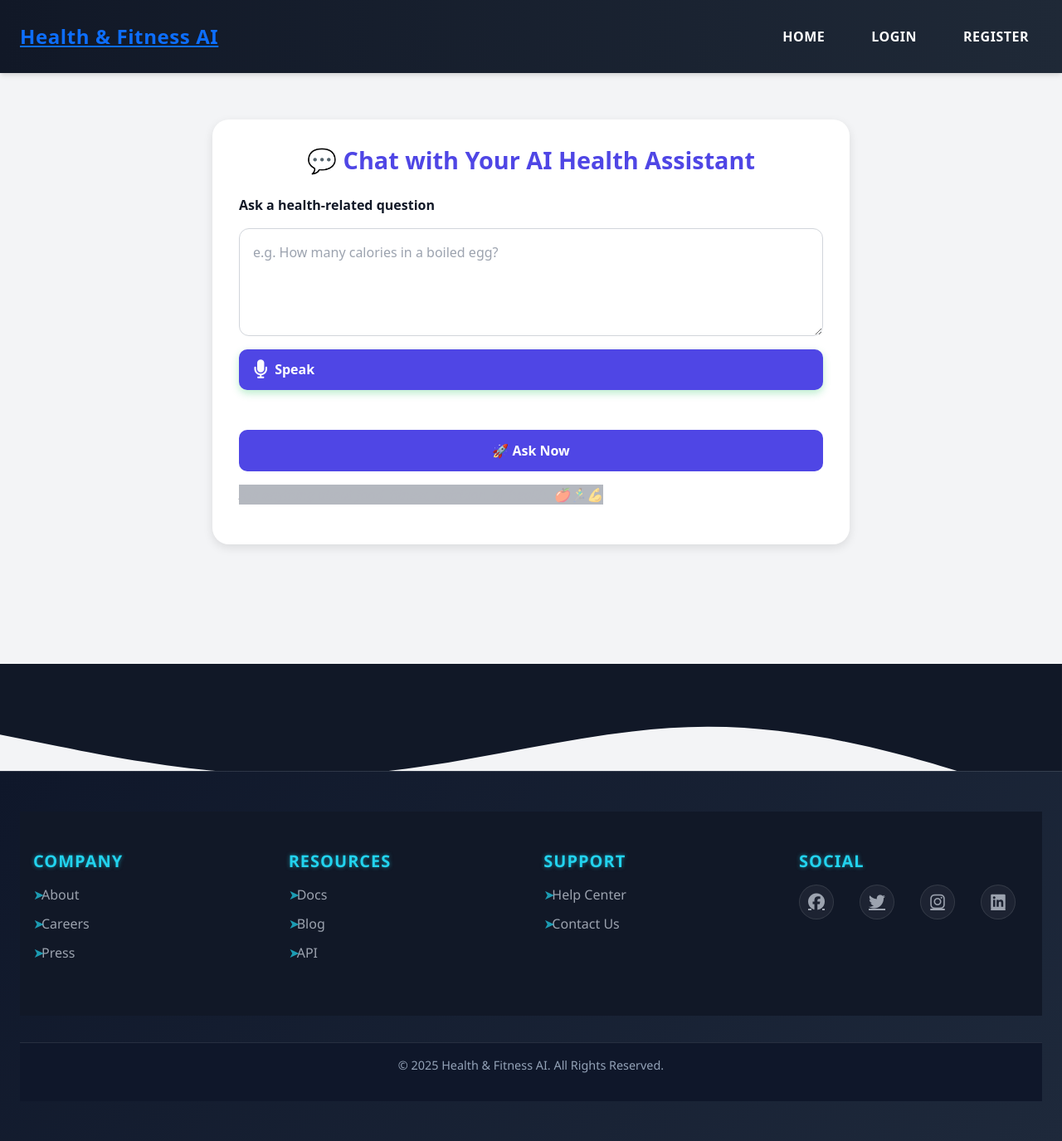
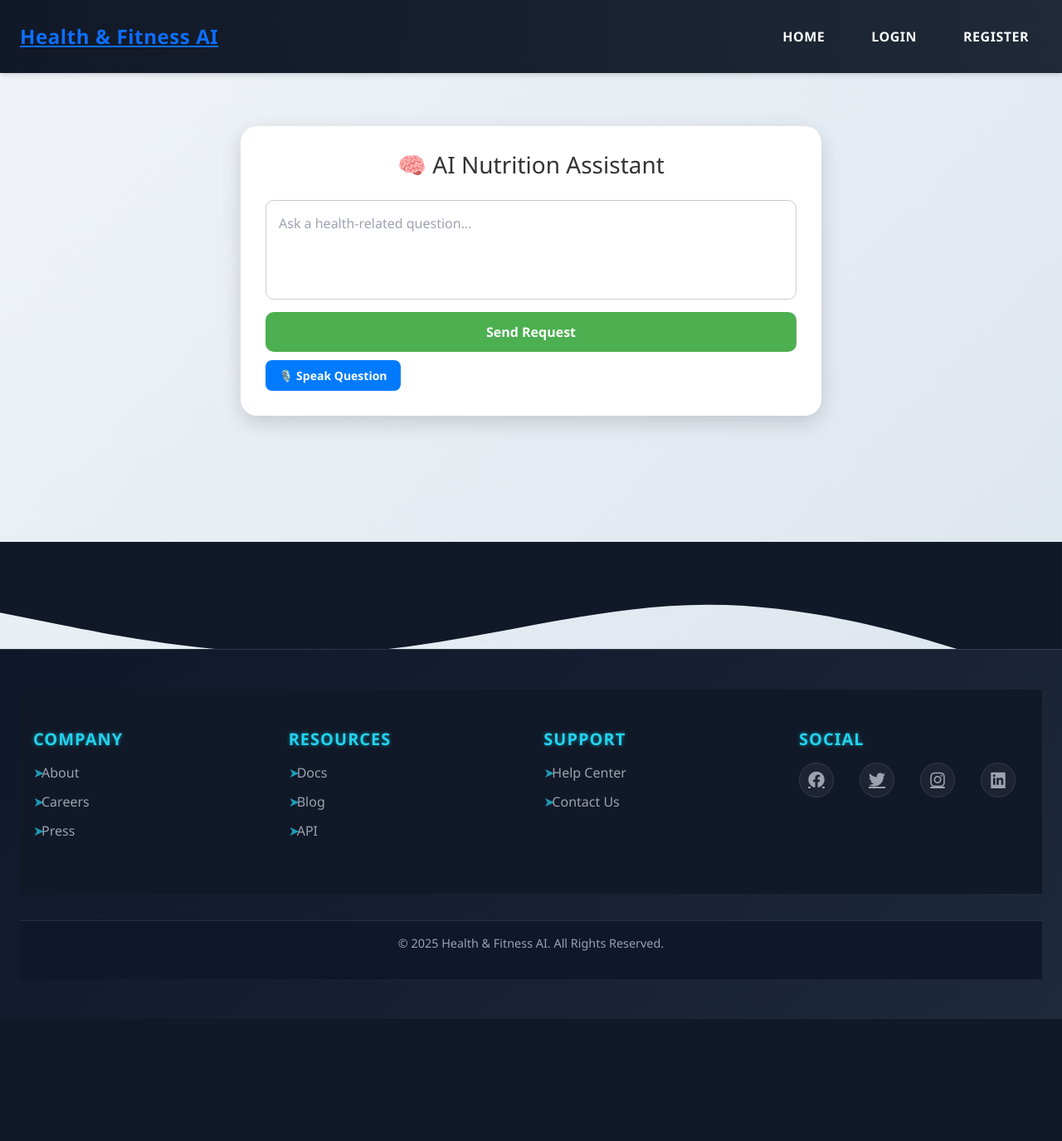
Before and after one commit to amma630/health, a Django app: page /chat/ in a window 1280 px wide. Shown: the whole page at 83% size. After the commit the page ends 1228 px from the top, so only its background shows below. Run offline with Django 5.2, Linux system fonts and the light colour scheme.

Commit message:
Update chat.html

```diff
--- a/health_fitness_ai/templates/ai_chat/chat.html
+++ b/health_fitness_ai/templates/ai_chat/chat.html
@@ -1,242 +1,210 @@
 {% extends "users/base.html" %}
+
 {% block title %}AI Health Chat{% endblock %}
 
 {% block content %}
-<!-- Font Awesome for Icons -->
-<link rel="stylesheet" href="https://cdnjs.cloudflare.com/ajax/libs/font-awesome/6.5.0/css/all.min.css">
-
-<div class="chat-container">
-    <h2>💬 Chat with Your AI Health Assistant</h2>
-
-    <form method="POST" enctype="multipart/form-data" class="chat-form">
-        {% csrf_token %}
-        <label for="query">Ask a health-related question</label>
-        <textarea name="query" id="query" rows="4" placeholder="e.g. How many calories in a boiled egg?"></textarea>
-
-        <!-- 🎙 Stylish Speak Button -->
-        <button type="button" onclick="startListening()" class="mic-button">
-            <i class="fas fa-microphone mic-icon"></i> Speak
-        </button>
-        <p id="spokenText" class="spoken-text"></p>
-
-        <!-- <label for="image">Or upload an image (coming soon)</label>
-        <input type="file" name="image" accept="image/*" /> -->
-
-        <button type="submit">🚀 Ask Now</button>
-    </form>
-
-    {% if query %}
-        <div class="chat-box">
-            <div class="bubble user">
-                <span class="label">👤 You</span>
-                <p>{{ query }}</p>
-            </div>
-            <div class="bubble ai">
-                <span class="label">🤖 AI</span>
-                <p>{{ response|safe }}</p>
-            </div>
-        </div>
-    {% else %}
-        <p class="placeholder">Ask anything about food, fitness, nutrition, or health. 🍎🏃‍♂️💪</p>
-    {% endif %}
-</div>
-
-<script>
-    function startListening() {
-        const recognition = new (window.SpeechRecognition || window.webkitSpeechRecognition)();
-        recognition.lang = 'en-US';
-        recognition.interimResults = false;
-
-        recognition.start();
-
-        recognition.onresult = function (event) {
-            const transcript = event.results[0][0].transcript;
-            document.getElementById("query").value = transcript;
-            document.getElementById("spokenText").textContent = `🎤 You said: "${transcript}"`;
-        };
-
-        recognition.onerror = function (event) {
-            document.getElementById("spokenText").textContent = "❌ Speech error: " + event.error;
-        };
-    }
-</script>
-
 <style>
-:root {
-    --bg-light: #f9fafb;
-    --primary-color: #4f46e5;
-    --accent-color: #22c55e;
-    --text-color: #111827;
-    --muted: #6b7280;
-    --bubble-ai: #eef2ff;
-    --bubble-user: #dcfce7;
-    --shadow: 0 4px 12px rgba(0, 0, 0, 0.1);
+    body {
+        font-family: 'Segoe UI', Tahoma, Geneva, Verdana, sans-serif;
+        background: linear-gradient(135deg, #f0f4f8, #d9e2ec);
+        margin: 0;
+        padding: 0;
     }
 
     .chat-container {
-    max-width: 768px;
-    margin: 2rem auto;
-    padding: 2rem;
+        max-width: 700px;
+        margin: 40px auto;
+        padding: 30px;
         background: white;
+        box-shadow: 0 8px 24px rgba(0, 0, 0, 0.15);
         border-radius: 20px;
-    box-shadow: var(--shadow);
+        transition: all 0.3s ease-in-out;
+    }
+
+    .chat-container:hover {
+        transform: scale(1.01);
     }
 
     .chat-container h2 {
-    font-size: 1.8rem;
-    margin-bottom: 1.5rem;
-    color: var(--primary-color);
-    font-weight: 700;
         text-align: center;
+        font-size: 28px;
+        color: #333;
+        margin-bottom: 25px;
     }
 
-.chat-form {
+    form {
         display: flex;
         flex-direction: column;
-    gap: 1rem;
+        gap: 15px;
     }
 
-.chat-form label {
-    font-weight: 600;
-    color: var(--text-color);
+    textarea {
+        resize: none;
+        padding: 15px;
+        border: 1px solid #ccc;
+        border-radius: 10px;
+        font-size: 16px;
+        height: 120px;
+        transition: border 0.2s ease-in-out;
     }
 
-.chat-form textarea,
-.chat-form input[type="file"] {
-    padding: 1rem;
-    border-radius: 12px;
-    border: 1px solid #d1d5db;
-    font-size: 1rem;
-    line-height: 1.5;
-    transition: border 0.3s;
-}
-
-.chat-form textarea:focus {
-    border-color: var(--primary-color);
+    textarea:focus {
+        border-color: #007bff;
         outline: none;
     }
 
-.chat-form button {
-    background: var(--primary-color);
-    color: white;
+    button {
+        padding: 12px;
+        font-size: 16px;
+        font-weight: bold;
         border: none;
-    padding: 0.8rem 1.2rem;
         border-radius: 10px;
-    font-size: 1rem;
-    font-weight: 600;
         cursor: pointer;
         transition: background 0.3s ease;
     }
 
-.chat-form button:hover {
-    background: #4338ca;
+    button[type="submit"] {
+        background-color: #4caf50;
+        color: white;
     }
 
-.chat-box {
-    margin-top: 2rem;
-    display: flex;
-    flex-direction: column;
-    gap: 1.5rem;
+    button[type="submit"]:hover {
+        background-color: #45a049;
     }
 
-.bubble {
-    padding: 1rem 1.2rem;
-    border-radius: 16px;
-    max-width: 85%;
-    line-height: 1.6;
-    position: relative;
-    font-size: 1rem;
-    box-shadow: var(--shadow);
-    animation: slideIn 0.4s ease-out;
+    .response {
+        margin-top: 25px;
+        padding: 20px;
+        border-radius: 15px;
+        background: #e6f7ff;
+        border-left: 6px solid #2196F3;
+        animation: fadeIn 0.4s ease-in-out;
     }
 
-.bubble.user {
-    background-color: var(--bubble-user);
-    align-self: flex-end;
-    border-bottom-right-radius: 0;
+    .response.nutrition {
+        background: #fff8e1;
+        border-left: 6px solid #ff9800;
     }
 
-.bubble.ai {
-    background-color: var(--bubble-ai);
-    align-self: flex-start;
-    border-bottom-left-radius: 0;
+    .speak-button {
+        margin-top: 10px;
+        padding: 8px 16px;
+        background-color: #333;
+        color: white;
+        border-radius: 8px;
+        font-size: 14px;
+        border: none;
+        cursor: pointer;
     }
 
-.label {
-    font-size: 0.85rem;
-    font-weight: 700;
-    color: var(--muted);
-    display: block;
-    margin-bottom: 0.5rem;
+    .speak-button:hover {
+        background-color: #111;
     }
 
-.placeholder {
-    color: var(--muted);
-    font-style: italic;
-    margin-top: 1rem;
-    text-align: center;
-}
-
-.spoken-text {
-    font-style: italic;
-    color: var(--muted);
-    font-size: 0.9rem;
-}
-
-/* 🎙 Stylish Mic Button */
     .mic-button {
-    background: var(--accent-color);
+        margin-top: 10px;
+        padding: 8px 16px;
+        background-color: #007bff;
         color: white;
+        border-radius: 8px;
+        font-size: 14px;
         border: none;
-    padding: 0.8rem 1.4rem;
-    border-radius: 50px;
-    font-size: 1rem;
-    font-weight: 600;
         cursor: pointer;
-    display: inline-flex;
-    align-items: center;
-    gap: 0.6rem;
-    transition: all 0.3s ease;
-    box-shadow: 0 4px 10px rgba(34, 197, 94, 0.3);
     }
 
     .mic-button:hover {
-    background-color: #16a34a;
-    transform: translateY(-2px);
-    box-shadow: 0 6px 14px rgba(34, 197, 94, 0.4);
+        background-color: #0056b3;
     }
 
-.mic-icon {
-    font-size: 1.2rem;
-    animation: pulseMic 2s infinite;
+    @keyframes fadeIn {
+        from { opacity: 0; transform: translateY(20px); }
+        to { opacity: 1; transform: translateY(0); }
     }
 
-@keyframes pulseMic {
-    0% { transform: scale(1); opacity: 0.8; }
-    50% { transform: scale(1.2); opacity: 1; }
-    100% { transform: scale(1); opacity: 0.8; }
+    @media (max-width: 768px) {
+        .chat-container {
+            margin: 20px;
+            padding: 20px;
         }
 
-@keyframes slideIn {
-    from { opacity: 0; transform: translateX(10px); }
-    to { opacity: 1; transform: translateX(0); }
-}
-
-@media (max-width: 600px) {
-    .chat-container {
-        padding: 1rem;
-        margin: 1rem;
-    }
-
-    .bubble {
-        font-size: 0.95rem;
-        padding: 0.8rem 1rem;
-    }
-
-    .chat-form button {
-        font-size: 0.95rem;
-        padding: 0.6rem 1rem;
+        textarea {
+            height: 100px;
         }
     }
 </style>
+
+<div class="chat-container">
+    <h2>🧠 AI Nutrition Assistant</h2>
+
+    <form method="POST" onsubmit="return validateForm()">
+        {% csrf_token %}
+        <textarea id="query" name="query" placeholder="Ask a health-related question...">{{ query }}</textarea>
+        <button type="submit">Send Request</button>
+    </form>
+
+    <button class="mic-button" onclick="startListening()">🎙️ Speak Question</button>
+
+    {% if response %}
+        <div class="response">
+            <strong>🤖 AI Text Response:</strong><br>
+            {{ response|linebreaks }}
+            <button class="speak-button" onclick="speakText(`{{ response|escapejs }}`)">🔊 Speak Text</button>
+        </div>
+    {% endif %}
+
+</div>
+
+<script>
+function speakText(text) {
+    const synth = window.speechSynthesis;
+    const utterance = new SpeechSynthesisUtterance(text);
+    utterance.lang = 'en-US';
+    utterance.rate = 1;
+    synth.speak(utterance);
+}
+
+function startListening() {
+    if (!('webkitSpeechRecognition' in window)) {
+        alert("Your browser doesn't support speech recognition.");
+        return;
+    }
+
+    const recognition = new webkitSpeechRecognition();
+    recognition.lang = 'en-US';
+    recognition.interimResults = false;
+    recognition.maxAlternatives = 1;
+
+    recognition.onstart = function() {
+        console.log('Voice recognition started');
+    };
+
+    recognition.onspeechend = function() {
+        console.log('Voice recognition ended');
+        recognition.stop();
+    };
+
+    recognition.onresult = function(event) {
+        const query = event.results[0][0].transcript;
+        document.getElementById('query').value = query;
+    };
+
+    recognition.onerror = function(event) {
+        console.log('Error occurred in speech recognition: ' + event.error);
+    };
+
+    recognition.start();
+}
+
+// Validate the form to ensure at least one input method is used
+function validateForm() {
+    const textInput = document.getElementById('query').value.trim();
+
+    if (!textInput) {
+        alert("Please provide a query or use voice input.");
+        return false; // Prevent form submission
+    }
+    return true;
+}
+</script>
+
 {% endblock %}
```
Lines whose indentation alone changed are shown as unchanged.
